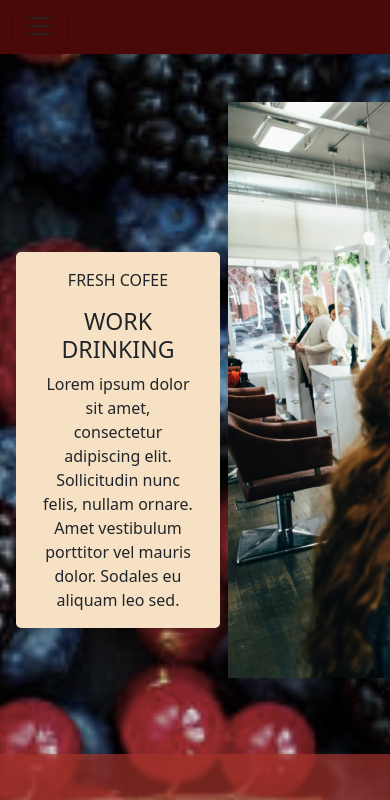
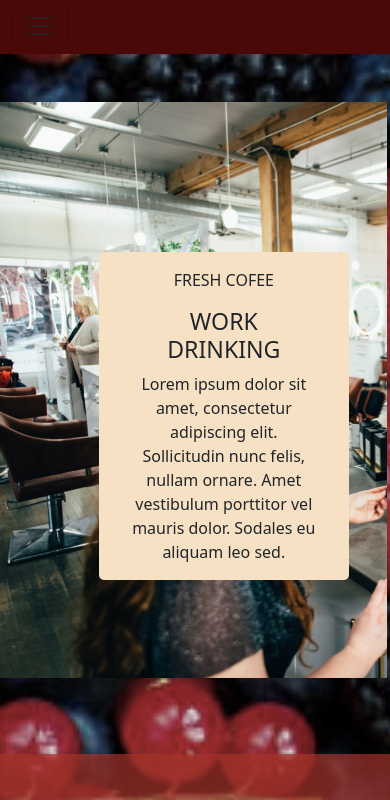
Before and after one commit to ZooM982/Prototype-2-bootstrap, a plain HTML site: page index.html in a window 390 px wide. Shown: the part 297-1097 px from the top of the page. Drawn offline with nearby package versions, Linux system fonts and the light colour scheme.

Commit message:
Update style.css

```diff
--- a/style.css
+++ b/style.css
@@ -56,6 +56,22 @@ body{
 	height: 577px;
 
 }
+@media (max-width: 767px){
+	body{
+		margin-right: 0px;
+	}
+	.work{
+	margin-left: 0px;
+	}
+	#fresh .row{
+	margin-top: 150px;
+	width: 250px;
+	margin-left: 100px;
+	}
+	#fresh .card{
+	margin-left: -100px;
+	}
+}
 /*-- fresh section exit--*/
 
 /*--promise section--*/
```
